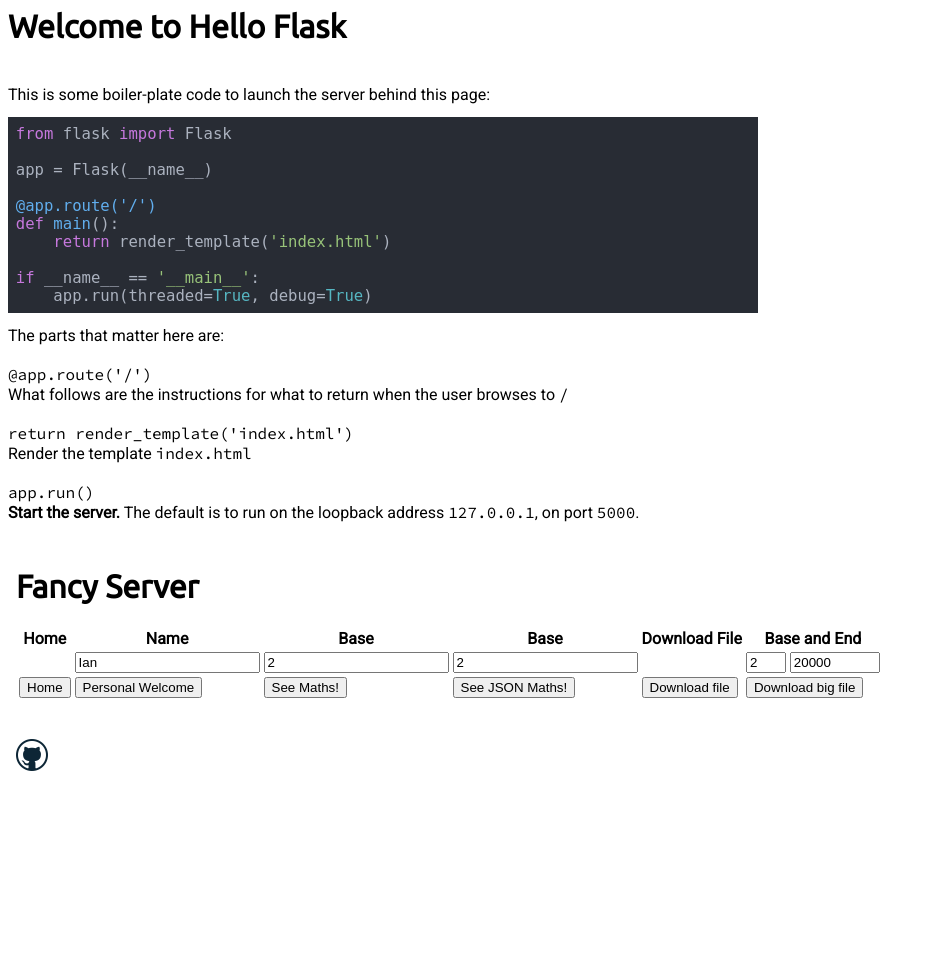
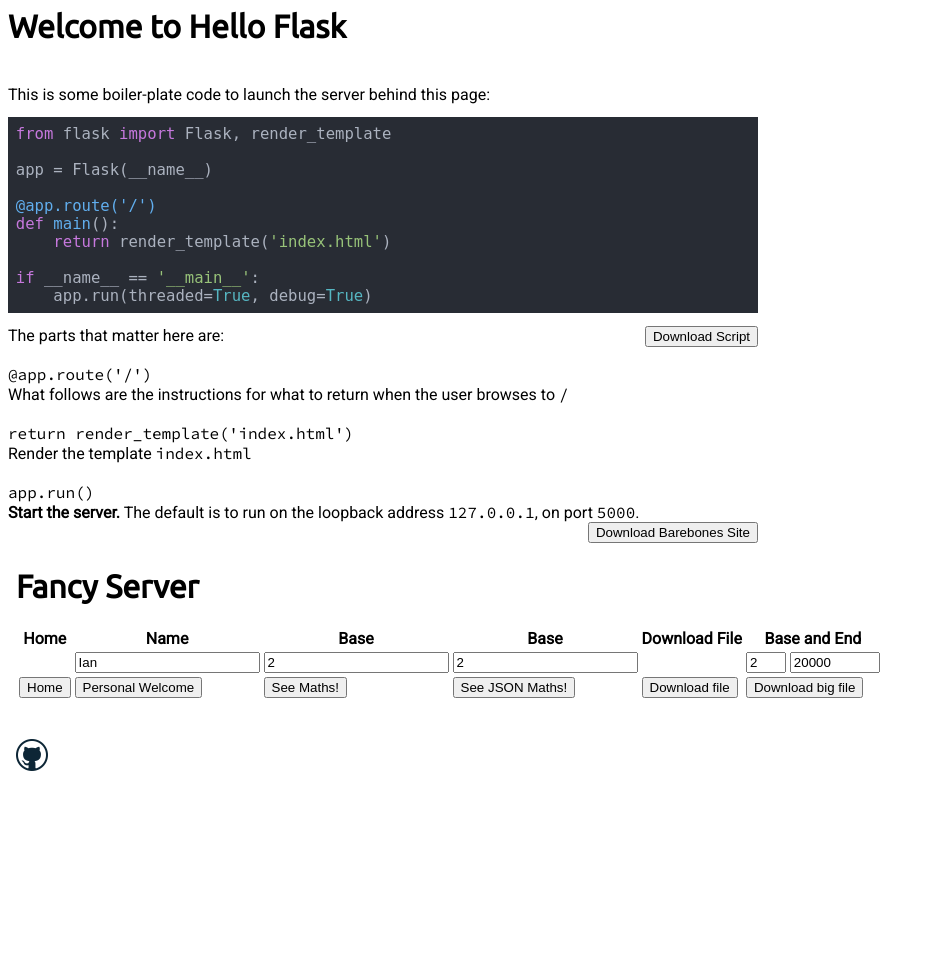
Before and after one commit to hapticPaper/helloFlask, a Flask app: page / in a window 1280 px wide. Shown: the whole page, without its empty margins (0-935 px from the left). Run offline with Flask 2, Linux system fonts and the light colour scheme; some libraries are stand-ins or nearby versions.

Commit message:
Download Buttons

```diff
--- a/app.py
+++ b/app.py
@@ -46,6 +46,23 @@
 def main():
     city, country, state, ip = parse_header()
     return render_template('index.html', ip=ip)
+
+@app.route('/downloadBoilerplate')
+def downloadBoilerplate():
+    download_text = """from flask import Flask, render_template
+
+app = Flask(__name__)
+
+@app.route('/')
+def main():
+    return render_template('index.html')
+
+if __name__ == '__main__':
+    app.run(threaded=True, debug=True)"""
+    return Response(download_text,
+                    mimetype="text/plain",
+                    headers={"Content-Disposition":
+                            f"attachment;filename=hello_flask.py"})
 
 @app.route('/welcome/<name>')
 def hello(name):
@@ -126,5 +143,9 @@
 def download_file():
     return send_from_directory(os.path.join('static','images'), 'github.png', as_attachment=True)
 
+@app.route('/download_zip')
+def download_zip():
+    return send_from_directory(os.path.join('static','files'), 'hello_flask.zip', as_attachment=True)
+
 if __name__ == '__main__':
     app.run(threaded=True, debug=True)
--- a/templates/index.html
+++ b/templates/index.html
@@ -24,7 +24,7 @@
 
 
 
-<link rel="stylesheet" type="text/css" href="\static/style.css">
+<link rel="stylesheet" type="text/css" href="/static/style.css">
 <script src="https://cdnjs.cloudflare.com/ajax/libs/jquery/3.3.1/jquery.min.js"></script>
 
 <link rel="stylesheet" href="\static\highlightjs\atom-one-dark.css">
@@ -47,7 +47,7 @@
 </span><br>
 This is some boiler-plate code to launch the server behind this page:
 <div style="width:750px;">
-<pre><code class="language-python">from flask import Flask
+<pre><code class="language-python">from flask import Flask, render_template
 
 app = Flask(__name__)
 
@@ -59,6 +59,10 @@
     app.run(threaded=True, debug=True)
 </code></pre>
 
+<span style="float:right">
+    <input type="button" onclick="window.open('/downloadBoilerplate', '_blank');" value="Download Script" />
+</span>
+
     The parts that matter here are:<br><br>
     <bodyCode>@app.route('/')</bodyCode><br>What follows are the instructions
     for what to return when the user browses to <bodyCode>/</bodyCode><br><br>
@@ -68,6 +72,9 @@
     <b>Start the server.</b>
     The default is to run on the loopback address <bodyCode>127.0.0.1</bodyCode>, on port <bodyCode>5000</bodyCode>.
     <br>
+    <span style="float:right">
+    <input type="button" onclick="window.open('/download_zip', '_blank');" value="Download Barebones Site" />
+</span>
 </div>
 <br>
 <br>
```
Also changed, not shown: 1 other file.
